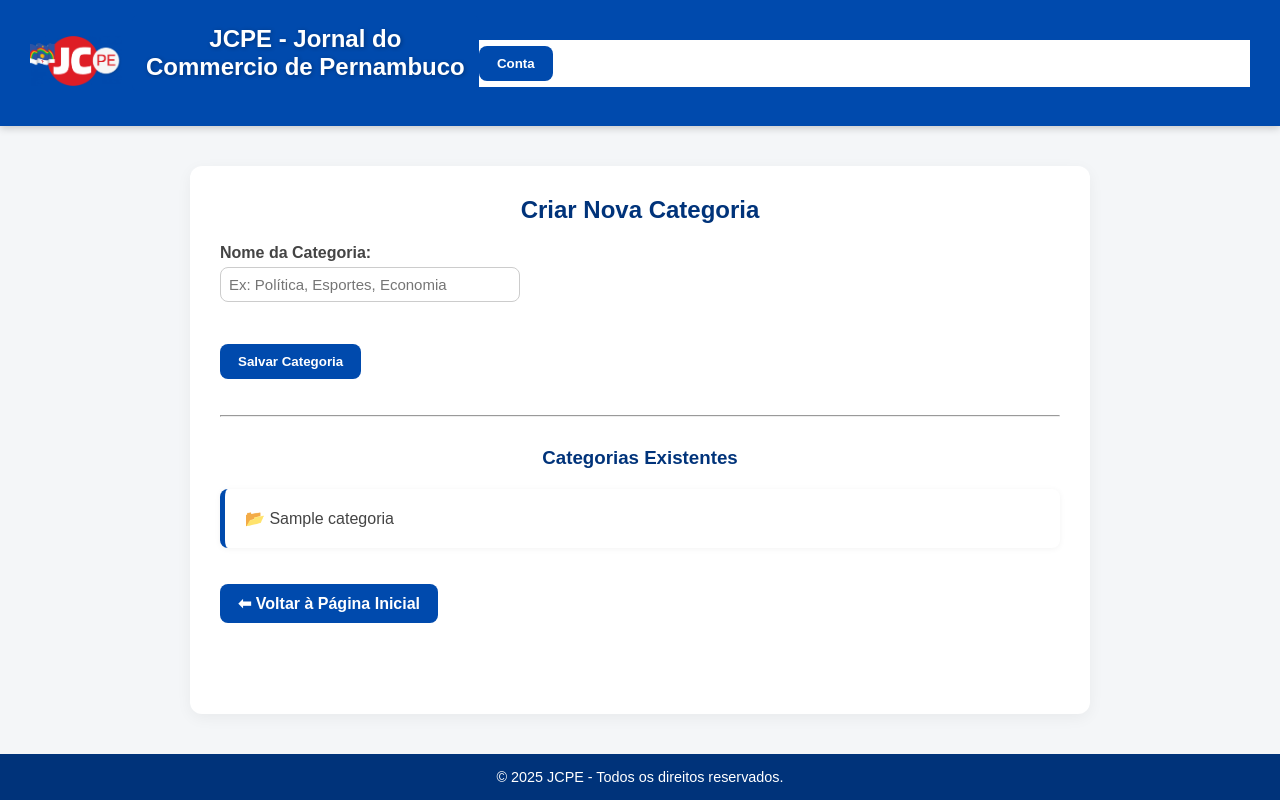
After one commit to Natan-Tavares/Panora, a Django app: template JCPE/templates/Criar_categoria.html in a window 1280 px wide. The commit adds this page. Run offline with Django 5.2, Linux system fonts and the light colour scheme; the template is opened without the code that fills it: most values are stand-ins (such as "Sample title", 1, 10 or a date in 2020).

Commit message:
Criar Categorias

```diff
--- a/JCPE/JCPE/urls.py
+++ b/JCPE/JCPE/urls.py
@@ -29,6 +29,7 @@ urlpatterns = [
     path('admin/', admin.site.urls),
     path('criar/', views.criar_noticia,name='criar_noticia'),
     path('criar_tag/', views.criar_tag,name='criar_tag'),
+    path('criar_categoria/', views.criar_categoria,name='criar_categoria'),
     path('', views.inicial,name='inicial'),
     path('noticia/<int:id>', views.ler_noticia,name='ler_noticia'),
     path('noticia/<int:id>/apagar', views.apagar_noticia,name='apagar_noticia'),
--- /dev/null
+++ b/JCPE/templates/Criar_categoria.html
@@ -0,0 +1,59 @@
+{% load static %}
+<!DOCTYPE html>
+<html lang="pt-BR">
+<head>
+    <meta charset="UTF-8">
+    <title>Criar Categoria - JCPE</title>
+    <link rel="stylesheet" href="{% static 'css/style.css' %}">
+    <link rel="icon" href="{% static 'img/logo_jcpe.png' %}">
+</head>
+<body>
+    <header>
+        <a href="{% url 'inicial' %}">
+            <img src="{% static 'img/logo_jcpe.png' %}" alt="Logo JCPE" class="logo">
+        </a>
+        <h1>JCPE - Jornal do Commercio de Pernambuco</h1>
+        <form action="{% url 'conta' %}" method="post" style="margin:0;">
+            {% csrf_token %}
+            <button type="submit" class="button">
+                Conta
+            </button>
+        </form>
+    </header>
+
+    <main>
+        <h2>Criar Nova Categoria</h2>
+
+        <div class="form-container" style="margin-top: 20px;">
+            <form method="post" action="{% url 'criar_categoria' %}">
+                {% csrf_token %}
+                <label for="categoria">Nome da Categoria:</label><br>
+                <input type="text" id="categoria" name="categoria" required placeholder="Ex: Política, Esportes, Economia" style="width: 300px; padding: 8px; margin-top: 5px;"><br><br>
+                <button type="submit" class="button">Salvar Categoria</button>
+            </form>
+        </div>
+
+        <hr style="margin: 30px 0;">
+
+        <h3>Categorias Existentes</h3>
+
+        {% if cats %}
+            <ul>
+                {% for cat in cats %}
+                    <li style="margin-bottom: 5px;">📂 {{ cat.categoria }}</li>
+                {% endfor %}
+            </ul>
+        {% else %}
+            <p>Nenhuma categoria cadastrada ainda.</p>
+        {% endif %}
+
+        <div class="links-centrais" style="margin-top: 30px;">
+            <a href="{% url 'inicial' %}" class="button">⬅ Voltar à Página Inicial</a>
+        </div>
+    </main>
+
+    <footer>
+        &copy; 2025 JCPE - Todos os direitos reservados.
+    </footer>
+</body>
+</html>
```
Also changed, not shown: JCPE/AppJCPE/views.py (+8 -0 lines), JCPE/templates/noticia.html (+10 -3 lines).
